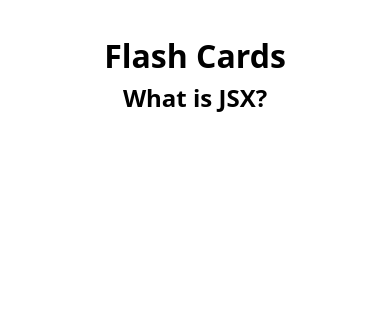
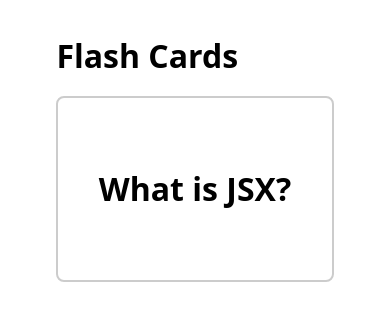
Before and after one commit to massivenobody/react-flashcards, a React (Vite) app: page / in a window 390 px wide. Shown: the top 320 px of the page. Built offline with nearby package versions, Linux system fonts and the light colour scheme.

Commit message:
style: enhance ui layout and card styling
- Add responsive container width and centering
- Style flashcard with borders and spacing
- Improve heading alignment
- Implement basic card layout structure

```diff
--- a/src/App.css
+++ b/src/App.css
@@ -4,3 +4,32 @@
   padding: 2rem;
   text-align: center;
 }
+
+h1 {
+  text-align: left;
+}
+
+.app {
+  width: 85%;
+  max-width: 600px;
+  margin: 0 auto;
+}
+
+.card {
+  margin-top: 1rem;
+  border: 2.5px solid #ccc;
+  border-radius: 8px;
+  padding: 1rem;
+}
+
+.card-content {
+  width: 100%;
+  min-height: 150px;
+  display: flex;
+  align-items: center;
+  justify-content: center;
+}
+
+.card-content h2 {
+  font-size: 2rem;
+}
--- a/src/App.tsx
+++ b/src/App.tsx
@@ -9,7 +9,7 @@ function App() {
   const [currentCard, setCurrentCard] = useState(0);
 
   return (
-    <div>
+    <div className='app'>
       <h1>Flash Cards</h1>
       <ProgressBar />
       <FlashCard card={cards[currentCard]} />
--- a/src/components/FlashCard.tsx
+++ b/src/components/FlashCard.tsx
@@ -6,8 +6,8 @@ function FlashCard({ card }: { card: Card }) {
     const [flipped, setFlipped] = useState(false);
 
   return (
-    <div>
-      <div className='card'>
+    <div className='card'>
+      <div className='card-content'>
         <h2>{card.question}</h2>
       </div>
     </div>
```
